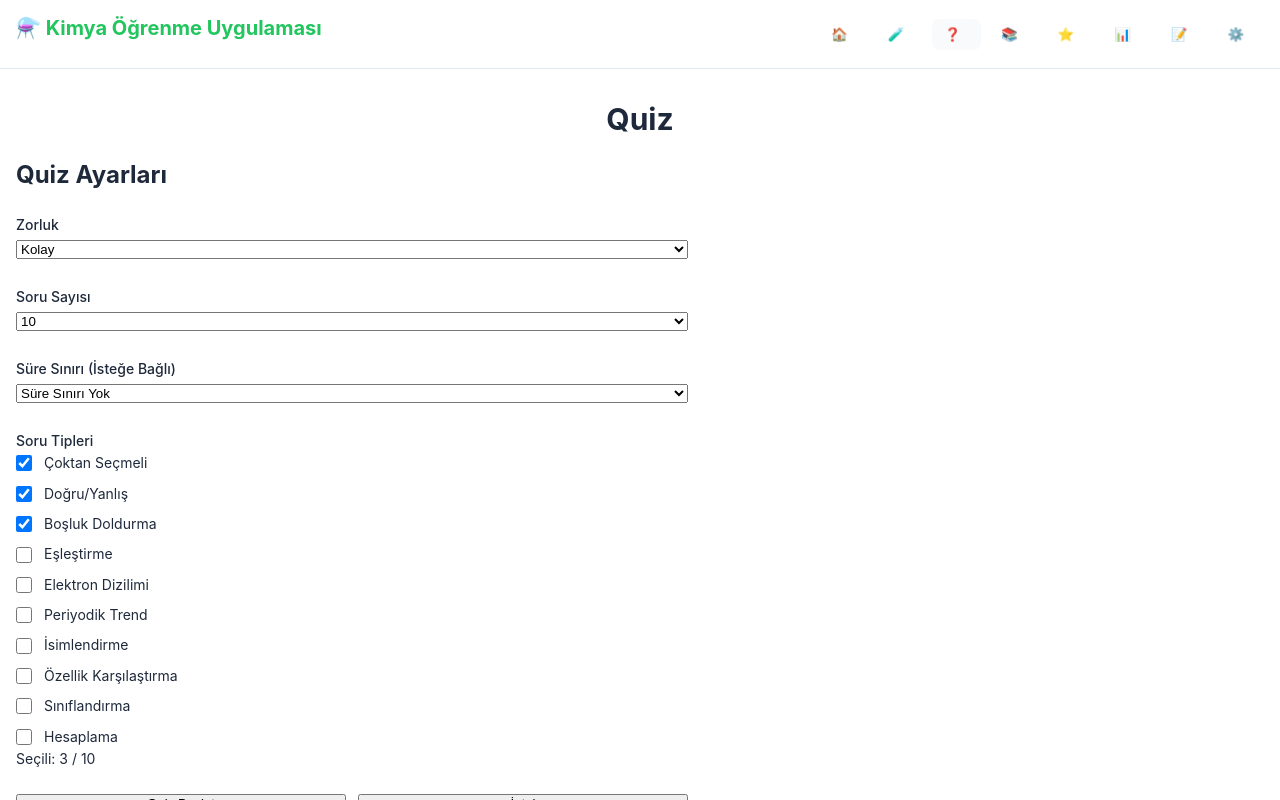
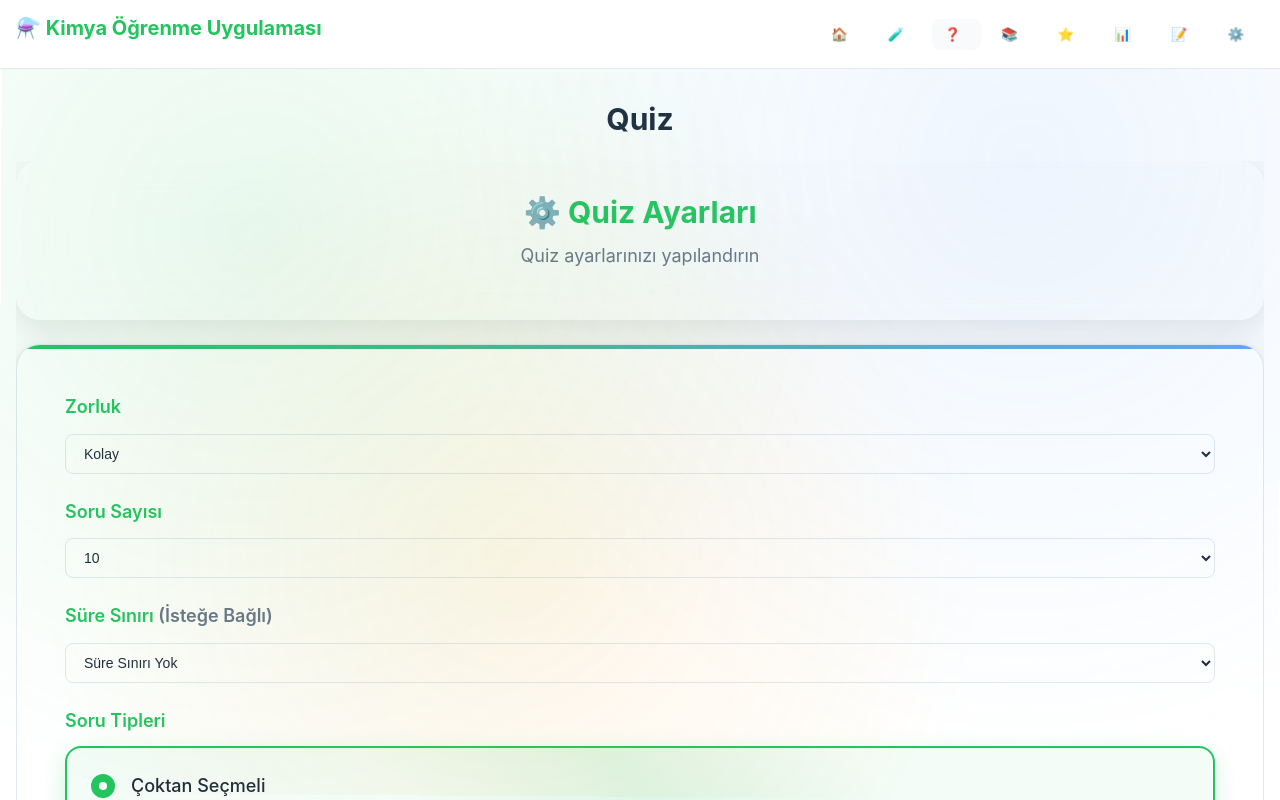
Before and after one commit to GaziAtaol/chemistryapp, a React (Vite) app: page / in a window 1280 px wide. Both pictures are taken after a click on the button "Quiz". Shown: the top 800 px of the page. Built offline with nearby package versions, Linux system fonts and the light colour scheme.

Commit message:
Update QuizConfig UI to match QuizTaking design system
Co-authored-by: GaziAtaol <217270246+GaziAtaol@users.noreply.github.com>

```diff
--- a/src/components/Quiz/QuizConfig.tsx
+++ b/src/components/Quiz/QuizConfig.tsx
@@ -81,17 +81,35 @@ const QuizConfigComponent: React.FC<QuizConfigProps> = ({ onStartQuiz, onCancel
   };
 
   return (
-    <div className="max-w-2xl mx-auto p-6">
-      <h2 className="text-2xl font-bold mb-6">{t('quiz.config')}</h2>
+    <div className="quiz-container">
+      {/* Animated Background */}
+      <div className="quiz-bg-particles"></div>
 
+      <div className="max-w-4xl mx-auto p-6 relative z-10">
+        {/* Header */}
+        <div className="quiz-header card-glass mb-6">
+          <div className="flex justify-center items-center">
+            <div className="quiz-info text-center">
+              <h2 className="text-3xl font-bold text-brand mb-2 animate-fade-in">
+                ⚙️ {t('quiz.config')}
+              </h2>
+              <p className="text-muted text-lg">
+                Quiz ayarlarınızı yapılandırın
+              </p>
+            </div>
+          </div>
+        </div>
+
+        {/* Configuration Form */}
+        <div className="quiz-question-card">
           <div className="space-y-6">
             {/* Difficulty Selection */}
             <div>
-          <label className="block text-sm font-medium mb-2">{t('quiz.difficulty')}</label>
+              <label className="block text-lg font-semibold mb-3 text-brand">{t('quiz.difficulty')}</label>
               <select
                 value={difficulty}
                 onChange={(e) => setDifficulty(e.target.value as QuizConfig['difficulty'])}
-            className="w-full p-3 border border-gray-300 rounded-lg focus:ring-2 focus:ring-blue-500 focus:border-transparent"
+                className="input"
               >
                 {difficultyOptions.map(option => (
                   <option key={option.value} value={option.value}>
@@ -103,11 +121,11 @@ const QuizConfigComponent: React.FC<QuizConfigProps> = ({ onStartQuiz, onCancel
 
             {/* Question Count */}
             <div>
-          <label className="block text-sm font-medium mb-2">{t('quiz.question-count')}</label>
+              <label className="block text-lg font-semibold mb-3 text-brand">{t('quiz.question-count')}</label>
               <select
                 value={questionCount}
                 onChange={(e) => setQuestionCount(parseInt(e.target.value))}
-            className="w-full p-3 border border-gray-300 rounded-lg focus:ring-2 focus:ring-blue-500 focus:border-transparent"
+                className="input"
               >
                 {[5, 10, 15, 20, 25, 30].map(count => (
                   <option key={count} value={count}>{count}</option>
@@ -117,13 +135,13 @@ const QuizConfigComponent: React.FC<QuizConfigProps> = ({ onStartQuiz, onCancel
 
             {/* Time Limit */}
             <div>
-          <label className="block text-sm font-medium mb-2">
-            {t('quiz.time-limit')} <span className="text-gray-500">({t('quiz.optional')})</span>
+              <label className="block text-lg font-semibold mb-3 text-brand">
+                {t('quiz.time-limit')} <span className="text-muted">({t('quiz.optional')})</span>
               </label>
               <select
                 value={timeLimit || ''}
                 onChange={(e) => setTimeLimit(e.target.value ? parseInt(e.target.value) : undefined)}
-            className="w-full p-3 border border-gray-300 rounded-lg focus:ring-2 focus:ring-blue-500 focus:border-transparent"
+                className="input"
               >
                 {timeLimitOptions.map((option, index) => (
                   <option key={index} value={option.value || ''}>
@@ -135,40 +153,55 @@ const QuizConfigComponent: React.FC<QuizConfigProps> = ({ onStartQuiz, onCancel
 
             {/* Question Types */}
             <div>
-          <label className="block text-sm font-medium mb-2">{t('quiz.question-types')}</label>
-          <div className="grid grid-cols-2 gap-2">
+              <label className="block text-lg font-semibold mb-3 text-brand">{t('quiz.question-types')}</label>
+              <div className="grid grid-cols-2 gap-3">
                 {questionTypeOptions.map(option => (
-              <label key={option.value} className="flex items-center space-x-2 p-2 hover:bg-gray-50 rounded cursor-pointer">
+                  <label key={option.value} className="option-card cursor-pointer">
                     <input
                       type="checkbox"
                       checked={selectedQuestionTypes.includes(option.value)}
                       onChange={() => handleQuestionTypeToggle(option.value)}
-                  className="w-4 h-4 text-blue-600 focus:ring-blue-500 border-gray-300 rounded"
+                      className="option-input"
                     />
-                <span className="text-sm">{option.label}</span>
+                    <div className="option-content">
+                      <div className="option-indicator">
+                        <div className="option-radio"></div>
+                      </div>
+                      <span className="option-text text-sm font-medium">{option.label}</span>
+                    </div>
+                    <div className="option-glow"></div>
                   </label>
                 ))}
               </div>
-          <p className="text-sm text-gray-500 mt-2">
+              <div className="text-center mt-4">
+                <span className="quiz-counter">
                   Seçili: {selectedQuestionTypes.length} / {questionTypeOptions.length}
-          </p>
+                </span>
+              </div>
             </div>
 
             {/* Action Buttons */}
-        <div className="flex space-x-3 pt-4">
+            <div className="quiz-navigation">
+              <button
+                onClick={onCancel}
+                className="btn btn-danger quiz-btn-exit"
+              >
+                <span>❌</span>
+                {t('common.cancel')}
+              </button>
+
+              <div className="quiz-nav-controls">
                 <button
                   onClick={handleStartQuiz}
                   disabled={selectedQuestionTypes.length === 0}
-            className="flex-1 bg-blue-600 text-white py-3 px-6 rounded-lg hover:bg-blue-700 disabled:opacity-50 disabled:cursor-not-allowed font-medium"
+                  className={`btn btn-primary quiz-btn-nav quiz-btn-next ${selectedQuestionTypes.length === 0 ? 'opacity-50 cursor-not-allowed' : ''}`}
                 >
+                  <span>🚀</span>
                   {t('quiz.start')}
                 </button>
-          <button
-            onClick={onCancel}
-            className="flex-1 bg-gray-500 text-white py-3 px-6 rounded-lg hover:bg-gray-600 font-medium"
-          >
-            {t('common.cancel')}
-          </button>
+              </div>
+            </div>
+          </div>
         </div>
       </div>
     </div>
```
Lines whose indentation alone changed are shown as unchanged.
